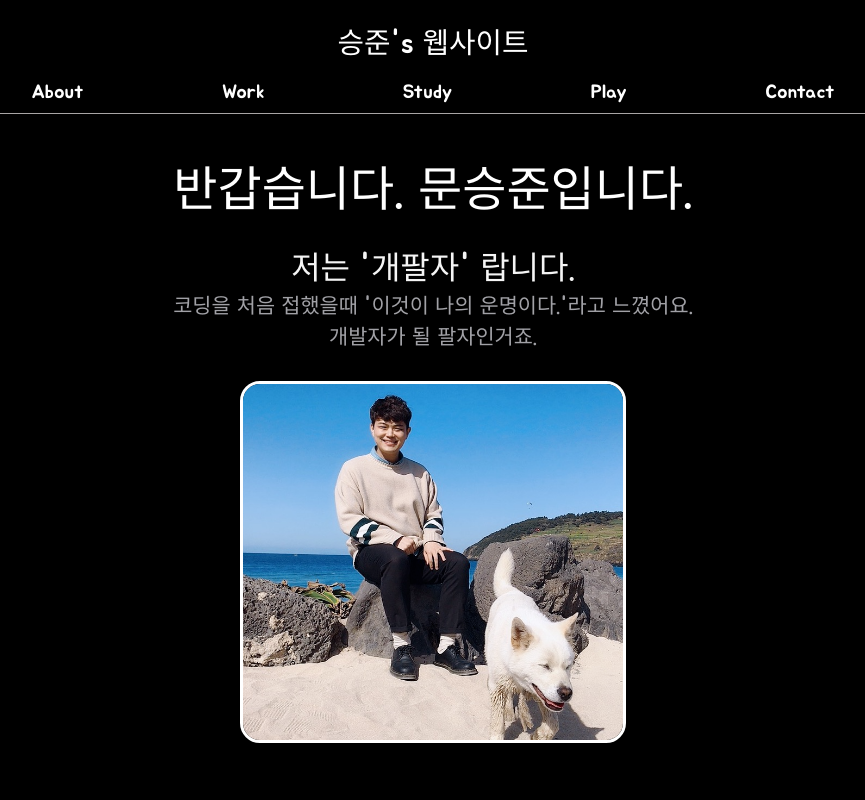
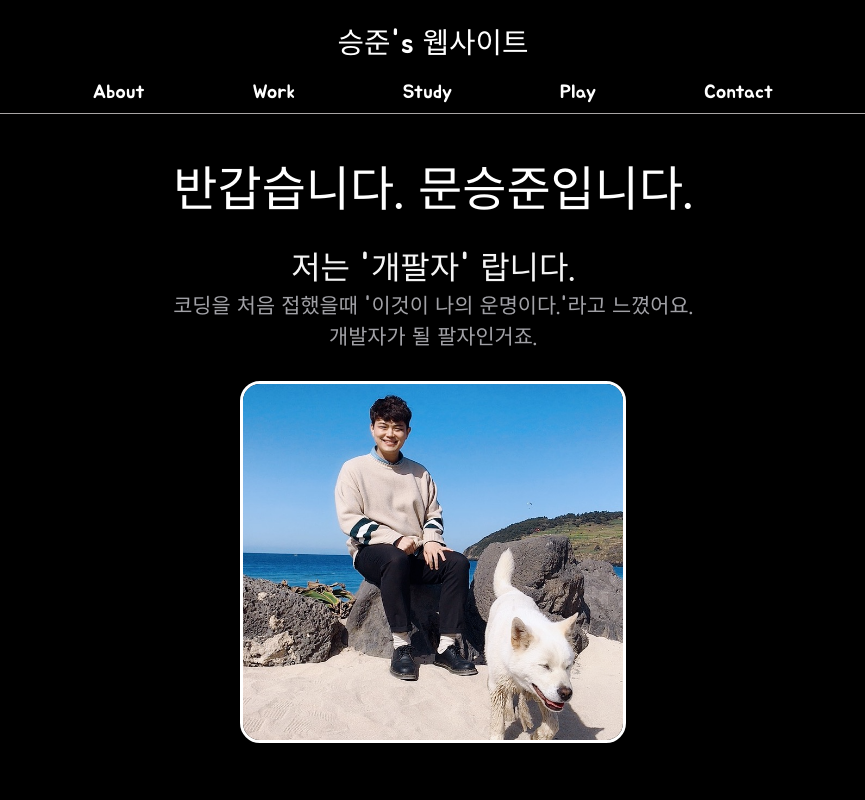
Before and after one commit to palza4dev/my-web-page, a plain HTML site: page index.html in a window 1280 px wide. Shown: the top 800 px of the page, without its empty margins (207-1072 px from the left). Drawn offline with Linux system fonts and the light colour scheme.

Commit message:
test v6. top-nav ul padding 15%
please,,,

```diff
--- a/style.css
+++ b/style.css
@@ -53,7 +53,7 @@ header {
 }
 
 #top-nav ul {
-    padding: 0 100px 0 100px;
+    padding: 0 15% 0 15%;
     display: flex;
     justify-content: space-evenly;
 }
@@ -114,7 +114,6 @@ p {
 @media screen and (max-width: 515px) {
     .section-img img {
     max-width: 50%;
-    height: auto;
     }
 }
 
```
